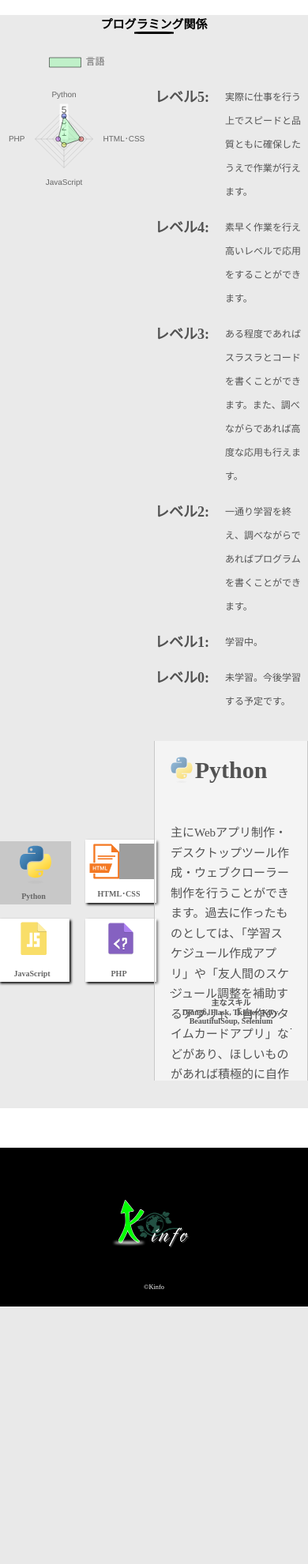
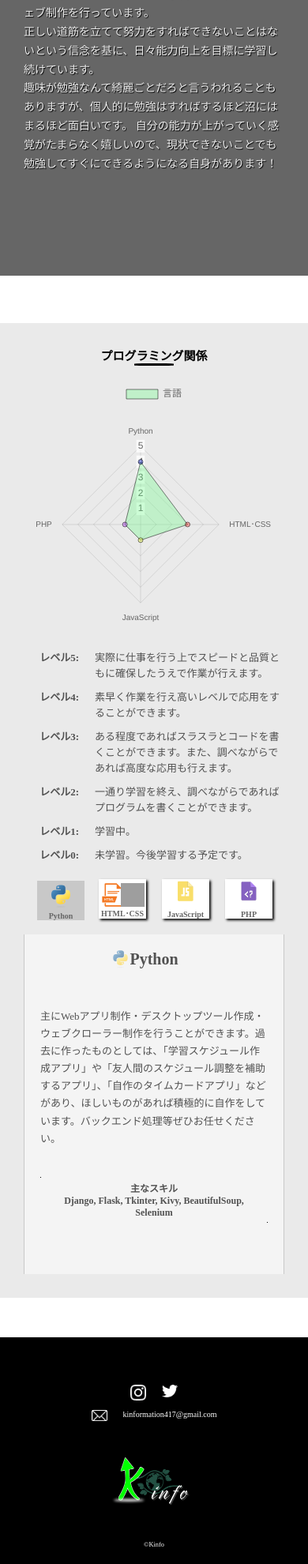
Before and after one commit to KeijiInformation/Kinfo, a PHP site: page /profile.html in a window 390 px wide. Shown: the part 711-2691 px from the top of the page at 79% size. Before the commit the page ends 2365 px from the top, so only its background shows below. Run offline with PHP 8.4, Linux system fonts and the light colour scheme; some libraries are stand-ins or nearby versions; grey boxes are pictures that could not be loaded.

Commit message:
complete: profile-page-responsive

```diff
--- a/profile.html
+++ b/profile.html
@@ -245,6 +245,14 @@
                 </ul>
             </nav>
         </div>
+        <div class="contact-icon">
+            <a href="https://www.instagram.com/kinfo417"><img src="./img/index/instagram-icon.png" alt="instagramのアイコン画像"></a>
+            <a href="https://twitter.com/Kinfo417"><img src="./img/index/twitter-icon.png" alt="twitterのアイコン画像"></a>
+        </div>
+        <div class="contact-mail">
+            <img src="./img/index/mail-icon.png" alt="メールのアイコン画像">
+            <p>kinformation417@gmail.com</p>
+        </div>
         <div class="footer-logo">
             <img src="./img/common/Kinfo-logo-dark.png" alt="Kinfoのロゴ画像">
         </div>
--- a/script/profile.js
+++ b/script/profile.js
@@ -2,7 +2,12 @@
     function resizeBgImg() {
         let profileBoxWidth = document.querySelector(".profile-box").clientWidth;
         let profileBoxList = document.querySelectorAll(".profile-box:not(.about-programming)");
-        let bgImageHeight = profileBoxWidth * 2 / 3;
+        let bgImageHeight;
+        if (profileBoxWidth < 800) {
+            bgImageHeight = profileBoxWidth * 5 / 3;
+        } else {
+            bgImageHeight = profileBoxWidth * 2 / 3;
+        }
         for (let profileBox of profileBoxList) {
             profileBox.style.height = String(bgImageHeight) + "px";
         }
--- a/style/common.css
+++ b/style/common.css
@@ -262,5 +262,17 @@ footer .site-menu li::after {
     main {
         padding-top: 50px;
     }
+
+    .first-view.fixed-page {
+        display: flex;
+        justify-content: center;
+        align-items: center;
+    }
+
+    .first-view-category-title {
+        top: auto;
+        right: auto;
+        transform: none;
+    }
 }
 /* レスポンシブここまで */
--- a/style/profile.css
+++ b/style/profile.css
@@ -19,11 +19,11 @@
 
 .profile-box {
     margin-top: 60px;
+    padding: 30px;
     overflow: hidden;
 }
 
 .profile-box:not(.about-programming) {
-    padding: 30px;
     max-height: 100vh;
     position: relative;
     background-color: rgba(0, 0, 0, 0.6);
@@ -74,8 +74,8 @@
     display: flex;
     align-items: center;
     height: calc(100% - 70px);
-    font-size: 1em;
     color: rgba(255,255,255,0.9);
+    font-size: 1.4rem;
 }
 
 .base-info-list {
@@ -139,14 +139,14 @@
 .about-programming-description p {
     position: relative;
     left: 0;
-    margin-top: 15px;
+    margin-top: 10px;
     padding-left: 90px;
     width: calc(100%);
-    line-height: 30px;
+    line-height: 20px;
     display: block;
     overflow-wrap: break-word;
     color: rgb(82, 82, 82);
-    font-size: 12px;
+    font-size: 1.3rem;
 }
 
 .about-programming-description p::before {
@@ -156,7 +156,7 @@
     transform:  translateX(calc(-100% - 20px));
     display: block;
     font-weight: bold;
-    font-size: 1.5em;
+    font-size: 1.3rem;
 }
 
 .language-description {
@@ -227,7 +227,7 @@
     width: calc(100% - 4px);
     text-align: center;
     color: rgb(102, 102, 102);
-    font-size: 13px;
+    font-size: 1.3rem;
     font-weight: bold;
 }
 
@@ -265,7 +265,7 @@
     position: relative;
     display: inline-block;
     width: auto;
-    font-size: 30px;
+    font-size: 3.0rem;
     font-weight: bold;
 }
 
@@ -276,7 +276,6 @@
     transform: translateX(-100%);
     width: auto;
     height: 100%;
-    font-size: 10px;
     opacity: 0.6;
 }
 
@@ -291,7 +290,7 @@
     display: block;
     text-align: left;
     overflow-wrap: break-word;
-    font-size: 15px;
+    font-size: 1.3rem;
     line-height: 1.7;
 }
 
@@ -302,6 +301,7 @@
     display: block;
     padding: 5px;
     margin-top: 10px;
+    font-size: 1.2rem;
 }
 
 .detail-footer::before {
@@ -355,25 +355,75 @@
 
 /* レスポンシブここから(-800) */
 @media (max-width: 800px) {
+    .profile-detail {
+        flex-flow: column;
+        justify-content: center;
+    }
+
+    .base-info-list {
+        width: 100%;
+        margin-top: 20px;
+    }
+
+    .profile-box:not(.about-programming) .context-area {
+        margin-top: 15px;
+        min-width: 0;
+        max-width: 100%;
+    }
+
+    .bg-img-area {
+        width: 250%;
+        object-fit: none;
+    }
+
+    .bg-img-area img {
+        position: relative;
+        left: -28%;
+    }
+
+    .skill-chart-area {
+        width: 100%;
+    }
+
+    .about-programming-description {
+        width: 100%;
+        margin-top: 0;
+    }
 
     .icon-area {
-        grid-template-columns: 90px 90px;
-        grid-template-rows: 80px 80px;
+        grid-template-columns: 60px 60px 60px 60px;
+        grid-template-rows: 50px;
         gap: 20px;
     }
 
     .icon-area img {
-        width: 50px;
-        height: 50px;
+        width: 30px;
+        height: 30px;
     }
 
     .icon-area .HTML･CSS img{
-        width: 45px;
-        height: 45px;
+        width: 30px;
+        height: 30px;
     }
 
     .icon-area span {
-        font-size: 10px;
+        font-size: 1rem;
+        bottom: 0;
+        width: 100%;
+    }
+
+    .language-description {
+        flex-flow: column;
+        margin-top: 20px;
+        gap: 20px;
+    }
+
+    .language-detail {
+        width: 100%;
+    }
+
+    .language-detail-content h1 {
+        font-size: 2.0rem;
     }
 }
 /* レスポンシブここまで(-800) */
```
Also changed, not shown: work.html (+12 -4 lines).
